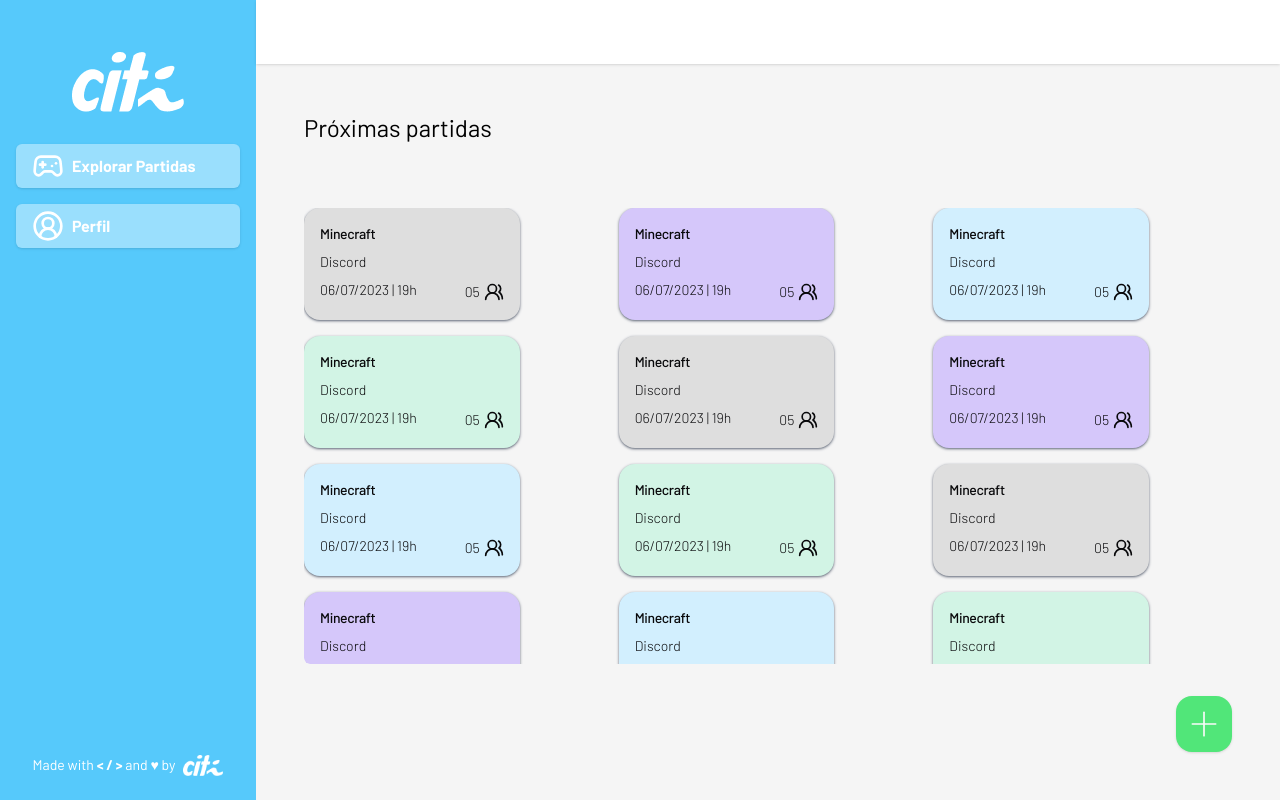
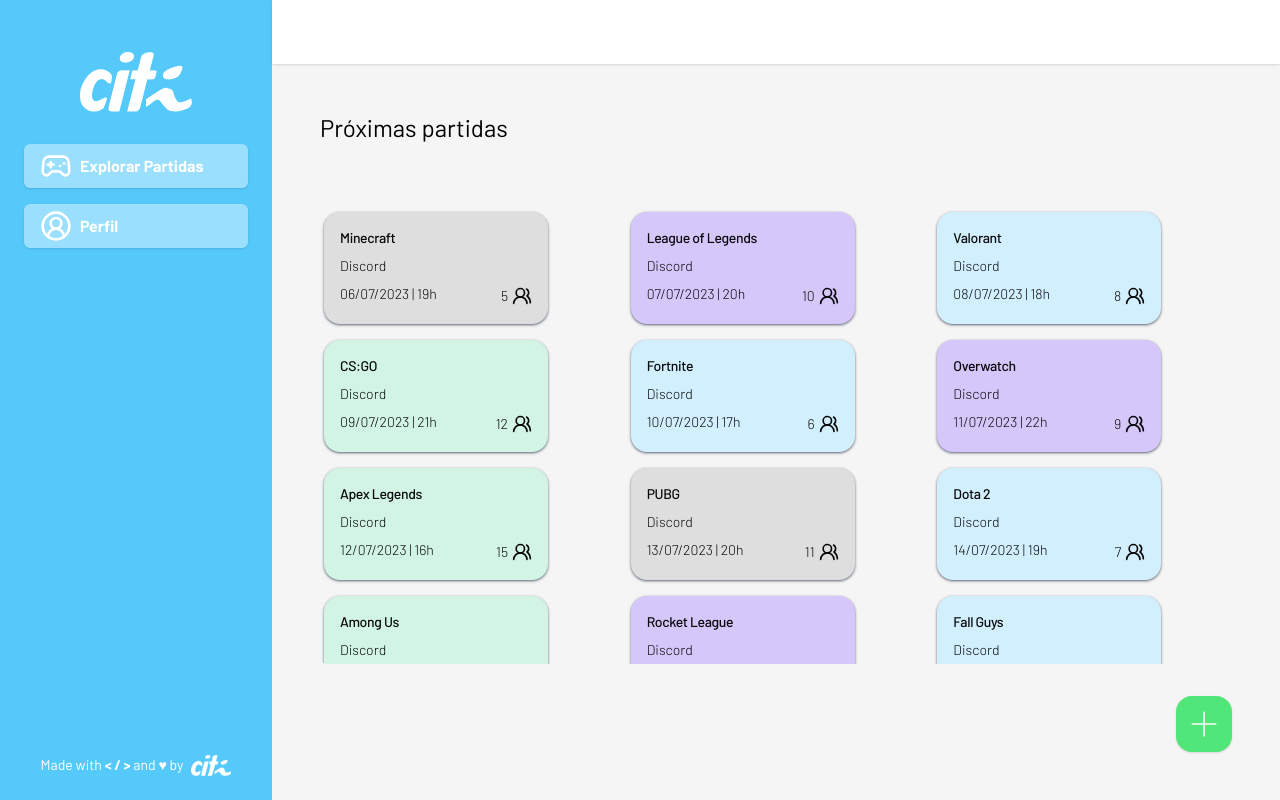
Before and after one commit to citi-onboarding/pta-boilerplate, a Next.js app in the folder client/: page / in a window 1280 px wide. Built offline with nearby package versions, Linux system fonts and the light colour scheme.

Commit message:
I added main adjustments

```diff
--- a/client/package.json
+++ b/client/package.json
@@ -15,6 +15,7 @@
     "axios": "^1.4.0",
     "class-variance-authority": "^0.7.0",
     "clsx": "^2.1.1",
+    "cssnano": "^7.0.6",
     "eslint-config-next": "^14.2.14",
     "express": "^4.18.2",
     "lucide-react": "^0.454.0",
--- a/client/src/app/ExploreMatches/index.tsx
+++ b/client/src/app/ExploreMatches/index.tsx
@@ -1,57 +1,57 @@
 import { CreateButton } from "@/components/CreateButton";
 import MatchCard from "@/components/MatchCard";
-import Topbar from "@/components/Topbar";
+import Topbar from "@/components/topbar";
 import { ScrollArea, ScrollBar } from "@/components/ui/scroll-area";
+
+const matches = [
+  { gameName: "Minecraft", description: "Discord", date: "06/07/2023", time: "19h", status: "closed", participants: 5 },
+  { gameName: "League of Legends", description: "Discord", date: "07/07/2023", time: "20h", status: "full", participants: 10 },
+  { gameName: "Valorant", description: "Discord", date: "08/07/2023", time: "18h", status: "joinable", participants: 8 },
+  { gameName: "CS:GO", description: "Discord", date: "09/07/2023", time: "21h", status: "playing", participants: 12 },
+  { gameName: "Fortnite", description: "Discord", date: "10/07/2023", time: "17h", status: "joinable", participants: 6 },
+  { gameName: "Overwatch", description: "Discord", date: "11/07/2023", time: "22h", status: "full", participants: 9 },
+  { gameName: "Apex Legends", description: "Discord", date: "12/07/2023", time: "16h", status: "playing", participants: 15 },
+  { gameName: "PUBG", description: "Discord", date: "13/07/2023", time: "20h", status: "closed", participants: 11 },
+  { gameName: "Dota 2", description: "Discord", date: "14/07/2023", time: "19h", status: "joinable", participants: 7 },
+  { gameName: "Among Us", description: "Discord", date: "15/07/2023", time: "18h", status: "playing", participants: 10 },
+  { gameName: "Rocket League", description: "Discord", date: "16/07/2023", time: "21h", status: "full", participants: 6 },
+  { gameName: "Fall Guys", description: "Discord", date: "17/07/2023", time: "15h", status: "joinable", participants: 8 },
+  { gameName: "Call of Duty", description: "Discord", date: "18/07/2023", time: "23h", status: "closed", participants: 14 },
+  { gameName: "Destiny 2", description: "Discord", date: "19/07/2023", time: "19h", status: "playing", participants: 12 },
+  { gameName: "Warframe", description: "Discord", date: "20/07/2023", time: "18h", status: "joinable", participants: 9 },
+  { gameName: "Genshin Impact", description: "Discord", date: "21/07/2023", time: "17h", status: "full", participants: 4 },
+  { gameName: "The Sims", description: "Discord", date: "22/07/2023", time: "20h", status: "closed", participants: 2 },
+  { gameName: "Stardew Valley", description: "Discord", date: "23/07/2023", time: "14h", status: "joinable", participants: 3 },
+  { gameName: "Hearthstone", description: "Discord", date: "24/07/2023", time: "18h", status: "playing", participants: 6 },
+  { gameName: "Rainbow Six", description: "Discord", date: "25/07/2023", time: "20h", status: "full", participants: 8 },
+];
 
 export default function ExploreMatches() {
   return (
     <div className="h-[100vh]">
-        <Topbar backArrow={false}/>
+      <Topbar backArrow={false} />
       <div className="flex flex-col p-12 h-[calc(100vh-64px)]">
         <h1 className="text-2xl text-black font-barlow font-normal mb-16">
           Próximas partidas
         </h1>
         <ScrollArea className="w-full h-fit rounded-md border-none p-0">
-              <div className="grid grid-cols-[repeat(auto-fit,minmax(230px,1fr))] gap-4">
-                <MatchCard status={"closed"}/>
-                <MatchCard status={"full"}/>
-                <MatchCard status={"joinable"}/>
-                <MatchCard status={"playing"}/>
-
-                <MatchCard status={"closed"}/>
-                <MatchCard status={"full"}/>
-                <MatchCard status={"joinable"}/>
-                <MatchCard status={"playing"}/>
-
-                <MatchCard status={"closed"}/>
-                <MatchCard status={"full"}/>
-                <MatchCard status={"joinable"}/>
-                <MatchCard status={"playing"}/>
-
-                <MatchCard status={"closed"}/>
-                <MatchCard status={"full"}/>
-                <MatchCard status={"joinable"}/>
-                <MatchCard status={"playing"}/>
-
-                <MatchCard status={"closed"}/>
-                <MatchCard status={"full"}/>
-                <MatchCard status={"joinable"}/>
-                <MatchCard status={"playing"}/>
-
-                <MatchCard status={"closed"}/>
-                <MatchCard status={"full"}/>
-                <MatchCard status={"joinable"}/>
-                <MatchCard status={"playing"}/>
-
-                <MatchCard status={"closed"}/>
-                <MatchCard status={"full"}/>
-                <MatchCard status={"joinable"}/>
-                <MatchCard status={"playing"}/>
+          <div className="grid grid-cols-[repeat(auto-fit,minmax(230px,1fr))] gap-4 p-1">
+            {matches.map((match, index) => (
+              <MatchCard
+                key={index}
+                gameName={match.gameName}
+                description={match.description}
+                date={match.date}
+                time={match.time}
+                status={match.status}
+                participants={match.participants}
+              />
+            ))}
           </div>
           <ScrollBar orientation="horizontal" />
         </ScrollArea>
         <div className="flex justify-end mt-8">
-              <CreateButton/>
+          <CreateButton />
         </div>
       </div>
     </div>
--- a/client/src/app/layout.tsx
+++ b/client/src/app/layout.tsx
@@ -1,5 +1,5 @@
 import type { Metadata } from "next";
-import Sidebar from "@/components/Sidebar";
+import Sidebar from "@/components/sidebar";
 
 import "styles/globals.css";
 
--- a/client/src/app/page.tsx
+++ b/client/src/app/page.tsx
@@ -1,4 +1,3 @@
-import { Tag } from "lucide-react";
 import ExploreMatches from "./ExploreMatches";
 
 export default function Home() {
--- a/client/src/components/MatchCard/index.tsx
+++ b/client/src/components/MatchCard/index.tsx
@@ -1,4 +1,5 @@
-'use client';
+"use client";
+
 import {
   Card,
   CardContent,
@@ -7,24 +8,32 @@
   CardHeader,
   CardTitle,
 } from "@/components/ui/card";
-
 import { useRouter } from "next/navigation";
 import { UsersRound } from "lucide-react";
 
-// Definição de tipo para as props
 interface MatchCardProps {
-  status: "full" | "joinable" | "closed" | "playing";
+  gameName: string;
+  description: string;
+  date: string;
+  time: string;
+  status: string;
+  participants: number;
 }
 
-export default function MatchCard({ status }: MatchCardProps) {
+export default function MatchCard({
+  gameName,
+  description,
+  date,
+  time,
+  status,
+  participants,
+}: MatchCardProps) {
   const router = useRouter();
 
-  // Função para tratar clique
   const handleClick = () => {
-     {router.push("/dashboard");}
+    router.push("/dashboard");
   };
 
-  // Função para obter a classe CSS com base no status
   const getStatusClass = () => {
     switch (status) {
       case "full":
@@ -39,27 +48,28 @@
         return "bg-grayCard";
     }
   };
+
   return (
     <Card
       onClick={handleClick}
-        className={`w-fit cursor-pointer shadow-gray-500 shadow font-barlow border-none rounded-2xl text-darkGray ${getStatusClass()}`}
+      className={`w-56 cursor-pointer shadow-gray-500 shadow font-barlow border-none rounded-2xl text-darkGray ${getStatusClass()}`}
     >
       <CardHeader className="space-y-2 p-4 pb-2">
-          <CardTitle className="text-darkGray font-medium text-sm">
-            Minecraft
-          </CardTitle>
+        <CardTitle className="text-darkGray font-medium text-sm">{gameName}</CardTitle>
         <CardDescription className="font-light text-darkGray text-sm">
-            Discord
+          {description}
         </CardDescription>
       </CardHeader>
 
       <div className="flex gap-12 p-4 pt-0">
         <CardContent className="font-light p-0">
-            <span className="text-darkGray flex text-sm">06/07/2023 | 19h</span>
+          <span className="text-darkGray flex text-sm">
+            {date} | {time}
+          </span>
         </CardContent>
 
-          <CardFooter className="flex font-light gap-1 p-0">
-            <span className="font-light text-darkGray text-sm">05</span>
+        <CardFooter className="flex font-light gap-1 p-0 ml-auto">
+          <span className="font-light text-darkGray text-sm">{participants}</span>
           <UsersRound className="stroke-darkGray w-5" />
         </CardFooter>
       </div>
--- a/client/src/components/sidebar/index.tsx
+++ b/client/src/components/sidebar/index.tsx
@@ -11,7 +11,7 @@
   const router = useRouter();
 
   return (
-    <div className="flex flex-col h-full items-center justify-between bg-backgroundSidebar w-64 p-6">
+    <div className="flex flex-col h-full items-center justify-between bg-backgroundSidebar w-72 p-6">
 
       <div className="flex flex-col items-center gap-4 py-7">
         <Image src={logoCITiWhite} alt="Logo" className="itens-center w-30 h-auto mb-4"/>
```
Lines whose indentation alone changed are shown as unchanged.
